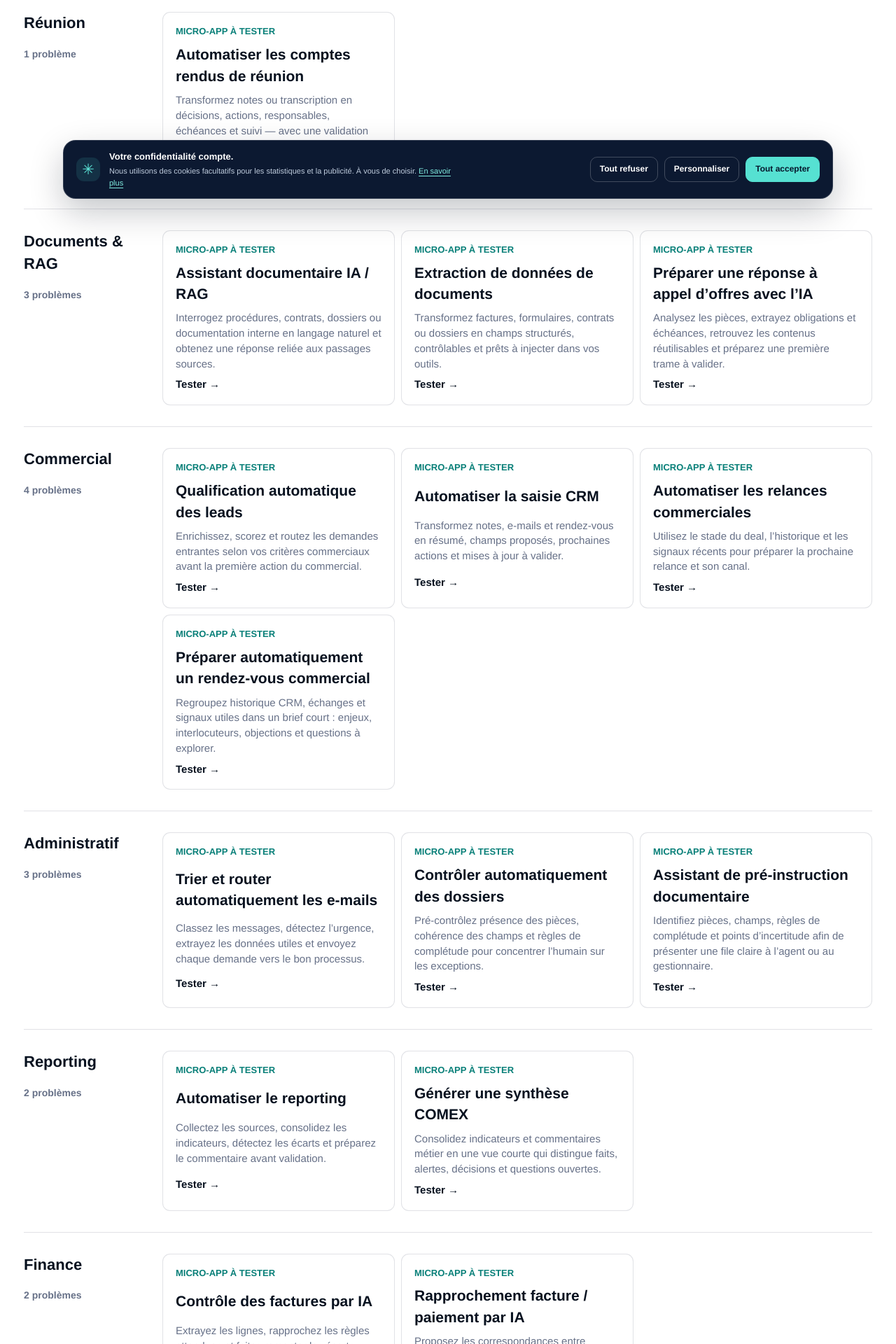
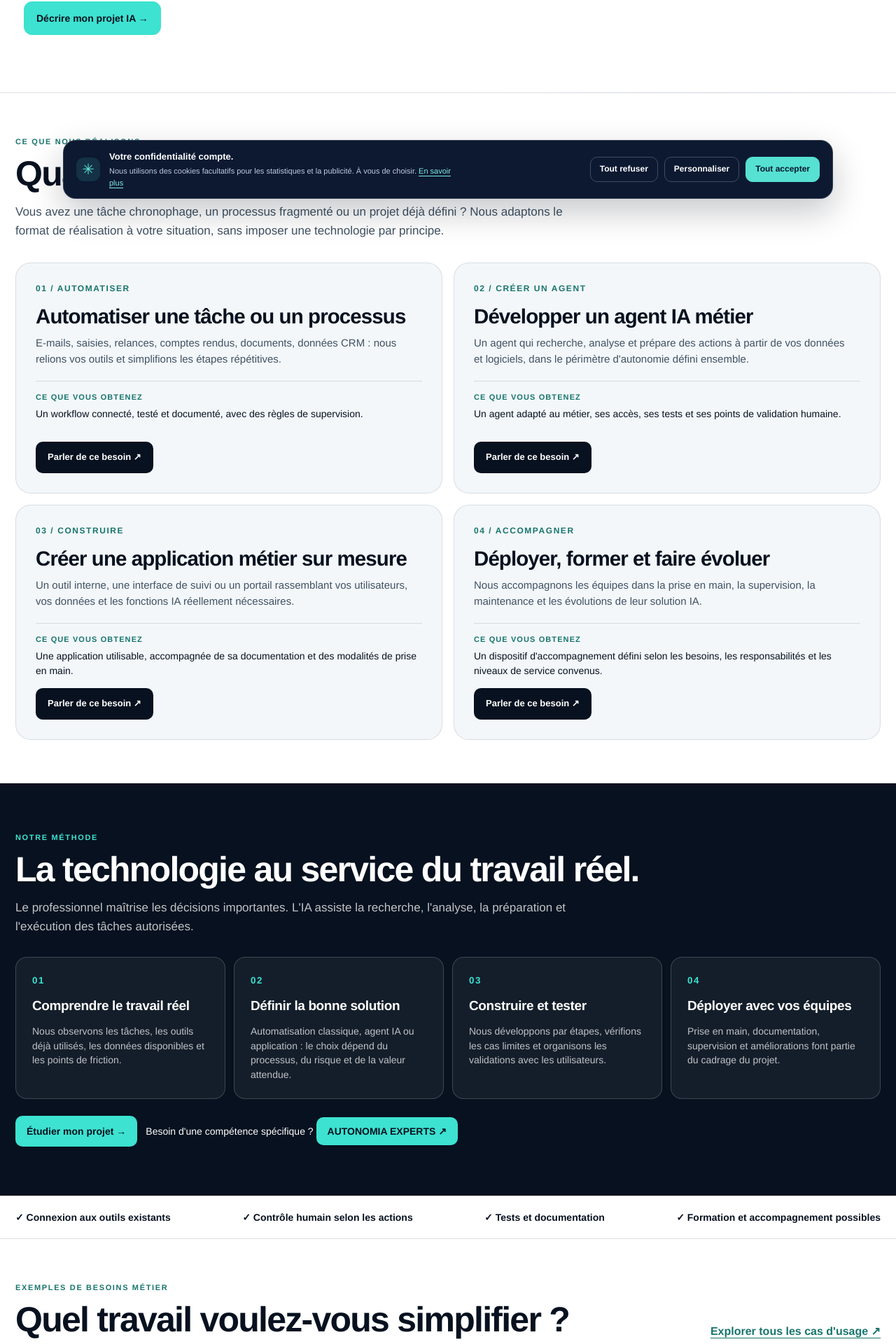
Before and after one commit to aristote-app/Autonomia-MCP, a Next.js app in the folder site/: page /solutions-ia in a window 1280 px wide. Shown: the part 498-2418 px from the top of the page at 70% size. Built offline with nearby package versions, Linux system fonts and the light colour scheme; no server answers.

Commit message:
feat(build): clarify solutions offers and human-led delivery

```diff
--- a/site/app/solutions-ia/page.js
+++ b/site/app/solutions-ia/page.js
@@ -1,26 +1,186 @@
+import Link from "next/link";
 import ProblemLink from "@/components/ProblemLink";
 import { problemClusters, problemSolutions } from "@/content/problem-solutions";
+import styles from "./offres-build.module.css";
 
 export const metadata = {
-  title: "Solutions IA par problème métier",
-  description: "Explorez des solutions IA très précises : comptes rendus, RAG documentaire, leads, e-mails, dossiers, reporting, factures, appels d’offres et autres processus.",
+  title: "Agence IA sur mesure : automatisation, agents et applications métier | AUTONOMIA BUILD",
+  description: "AUTONOMIA BUILD conçoit des automatisations, agents IA et applications métier sur mesure. De la définition du besoin au déploiement, avec validation humaine et accompagnement des équipes.",
   alternates: { canonical: "/solutions-ia" }
 };
 
+const offers = [
+  {
+    number: "01 / AUTOMATISER",
+    title: "Automatiser une tâche ou un processus",
+    description: "E-mails, saisies, relances, comptes rendus, documents, données CRM : nous relions vos outils et simplifions les étapes répétitives.",
+    deliverable: "Un workflow connecté, testé et documenté, avec des règles de supervision."
+  },
+  {
+    number: "02 / CRÉER UN AGENT",
+    title: "Développer un agent IA métier",
+    description: "Un agent qui recherche, analyse et prépare des actions à partir de vos données et logiciels, dans le périmètre d'autonomie défini ensemble.",
+    deliverable: "Un agent adapté au métier, ses accès, ses tests et ses points de validation humaine."
+  },
+  {
+    number: "03 / CONSTRUIRE",
+    title: "Créer une application métier sur mesure",
+    description: "Un outil interne, une interface de suivi ou un portail rassemblant vos utilisateurs, vos données et les fonctions IA réellement nécessaires.",
+    deliverable: "Une application utilisable, accompagnée de sa documentation et des modalités de prise en main."
+  },
+  {
+    number: "04 / ACCOMPAGNER",
+    title: "Déployer, former et faire évoluer",
+    description: "Nous accompagnons les équipes dans la prise en main, la supervision, la maintenance et les évolutions de leur solution IA.",
+    deliverable: "Un dispositif d'accompagnement défini selon les besoins, les responsabilités et les niveaux de service convenus."
+  }
+];
+
+const steps = [
+  { title: "Comprendre le travail réel", detail: "Nous observons les tâches, les outils déjà utilisés, les données disponibles et les points de friction." },
+  { title: "Définir la bonne solution", detail: "Automatisation classique, agent IA ou application : le choix dépend du processus, du risque et de la valeur attendue." },
+  { title: "Construire et tester", detail: "Nous développons par étapes, vérifions les cas limites et organisons les validations avec les utilisateurs." },
+  { title: "Déployer avec vos équipes", detail: "Prise en main, documentation, supervision et améliorations font partie du cadrage du projet." }
+];
+
+const faqs = [
+  ["Faut-il déjà connaître la solution technique ?", "Non. Décrivez le travail à simplifier, les outils concernés et les personnes qui l'effectuent. Nous examinons ensuite les options adaptées."],
+  ["Combien coûte un outil IA sur mesure ?", "Le coût dépend du processus, du nombre de connexions, des données, des exigences de sécurité et du niveau d'accompagnement. Nous construisons une estimation après avoir qualifié le périmètre."],
+  ["Les équipes gardent-elles la main ?", "Oui. Le niveau d'autonomie est défini par tâche. Les actions sensibles peuvent faire l'objet d'une revue, d'un contrôle ou d'une validation par le professionnel responsable."],
+  ["Peut-on conserver nos logiciels actuels ?", "C'est une option examinée en priorité. Nous étudions les possibilités de connexion à votre environnement avant de proposer une nouvelle application."],
+  ["Proposez-vous aussi des experts et des formations ?", "Oui. AUTONOMIA EXPERTS mobilise les compétences IA adaptées et AUTONOMIA ACADEMY accompagne les collaborateurs dans leurs usages professionnels."]
+];
+
 export default function SolutionsIaPage() {
+  const base = process.env.NEXT_PUBLIC_SITE_URL || "https://build-autonomia.com";
+  const serviceSchema = {
+    "@context": "https://schema.org",
+    "@type": "Service",
+    "@id": base + "/solutions-ia#service",
+    name: "AUTONOMIA BUILD — solutions IA sur mesure",
+    serviceType: "Développement de solutions IA et automatisations métier",
+    url: base + "/solutions-ia",
+    provider: { "@id": base + "#organization" },
+    description: "Conception et développement d'automatisations métier, d'agents IA et d'applications sur mesure avec accompagnement des équipes."
+  };
+
   return (
-    <main className="problemHub">
+    <main className={`problemHub ${styles.offersPage}`}>
+      <script type="application/ld+json" dangerouslySetInnerHTML={{ __html: JSON.stringify(serviceSchema) }} />
+
       <section className="problemHubHero">
-        <p className="eyebrow">AUTONOMIA · SOLUTIONS IA</p>
-        <h1>Quel travail voulez-vous arrêter de faire à la main ?</h1>
-        <p>Une intention, une page, une démonstration. Choisissez le problème concret plutôt qu’une catégorie d’IA.</p>
+        <div className={styles.offersLead}>
+          <p className="eyebrow">AUTONOMIA BUILD · SOLUTIONS IA SUR MESURE</p>
+          <h1>Des outils IA conçus pour vos métiers. Utilisés par vos équipes.</h1>
+          <p>Automatisations, agents IA, applications internes : nous partons d'un problème concret, construisons une solution adaptée à vos outils et accompagnons sa mise en usage.</p>
+          <div className={styles.heroActions}>
+            <Link className={styles.heroPrimary} href="/start">Décrire mon projet IA →</Link>
+            <Link className={styles.heroSecondary} href="#offres-build">Découvrir nos prestations ↓</Link>
+          </div>
+          <p className={styles.heroNote}>Un premier échange pour définir le besoin · Proposition adaptée au périmètre · Validation humaine lorsque nécessaire</p>
+        </div>
       </section>
+
+      <section className={styles.offersSection} id="offres-build">
+        <span className={styles.sectionKicker}>CE QUE NOUS RÉALISONS</span>
+        <h2 className={styles.sectionTitle}>Quatre façons de passer du besoin à l'outil.</h2>
+        <p className={styles.sectionIntro}>Vous avez une tâche chronophage, un processus fragmenté ou un projet déjà défini ? Nous adaptons le format de réalisation à votre situation, sans imposer une technologie par principe.</p>
+        <div className={styles.offerGrid}>
+          {offers.map((offer) => (
+            <article className={styles.offerCard} key={offer.number}>
+              <span className={styles.offerNumber}>{offer.number}</span>
+              <h3>{offer.title}</h3>
+              <p>{offer.description}</p>
+              <div className={styles.offerDeliverable}>
+                <strong>Ce que vous obtenez</strong>
+                <span>{offer.deliverable}</span>
+              </div>
+              <Link href="/start" className={styles.offerLink}>Parler de ce besoin ↗</Link>
+            </article>
+          ))}
+        </div>
+      </section>
+
+      <section className={styles.methodSection} aria-labelledby="methode-build">
+        <div className={styles.methodInner}>
+          <span className={styles.sectionKicker}>NOTRE MÉTHODE</span>
+          <h2 className={styles.sectionTitle} id="methode-build">La technologie au service du travail réel.</h2>
+          <p className={styles.sectionIntro}>Le professionnel maîtrise les décisions importantes. L'IA assiste la recherche, l'analyse, la préparation et l'exécution des tâches autorisées.</p>
+          <div className={styles.methodGrid}>
+            {steps.map((step, index) => (
+              <article className={styles.methodStep} key={step.title}>
+                <small>{String(index + 1).padStart(2, "0")}</small>
+                <strong>{step.title}</strong>
+                <p>{step.detail}</p>
+              </article>
+            ))}
+          </div>
+          <div className={styles.methodFooter}>
+            <Link href="/start">Étudier mon projet →</Link>
+            <span>Besoin d'une compétence spécifique ? <Link href="/experts">AUTONOMIA EXPERTS ↗</Link></span>
+          </div>
+        </div>
+      </section>
+
+      <div className={styles.proofBand} aria-label="Notre approche">
+        <span>✓ Connexion aux outils existants</span>
+        <span>✓ Contrôle humain selon les actions</span>
+        <span>✓ Tests et documentation</span>
+        <span>✓ Formation et accompagnement possibles</span>
+      </div>
+
+      <section className={styles.problemIntro} id="solutions-par-probleme">
+        <div className={styles.problemHeading}>
+          <div>
+            <span className={styles.sectionKicker}>EXEMPLES DE BESOINS MÉTIER</span>
+            <h2 className={styles.sectionTitle}>Quel travail voulez-vous simplifier ?</h2>
+          </div>
+          <Link href="/cas-usage-ia">Explorer tous les cas d'usage ↗</Link>
+        </div>
+        <p className={styles.sectionIntro}>Retrouvez nos scénarios et mini-applications à tester. Ce sont des démonstrations de possibilités, pas des références de déploiement chez un client.</p>
+      </section>
+
       <section className="problemHubGroups">
-        {problemClusters.map((cluster)=>{
-          const items=problemSolutions.filter((item)=>item.cluster===cluster);
+        {problemClusters.map((cluster) => {
+          const items = problemSolutions.filter((item) => item.cluster === cluster);
           if (!items.length) return null;
-          return <div className="problemHubGroup" key={cluster}><div><span>{cluster}</span><strong>{items.length} problème{items.length>1?"s":""}</strong></div><div>{items.map((item)=><ProblemLink href={"/solutions-ia/"+item.slug} problemSlug={item.slug} problemCluster={item.cluster} surface="problem_hub" key={item.slug}><small>MICRO-APP À TESTER</small><strong>{item.title}</strong><span>{item.intro}</span><b>Tester →</b></ProblemLink>)}</div></div>;
+          return (
+            <div className="problemHubGroup" key={cluster}>
+              <div><span>{cluster}</span><strong>{items.length} problème{items.length > 1 ? "s" : ""}</strong></div>
+              <div>
+                {items.map((item) => (
+                  <ProblemLink href={"/solutions-ia/" + item.slug} problemSlug={item.slug} problemCluster={item.cluster} surface="problem_hub" key={item.slug}>
+                    <small>MICRO-APP À TESTER</small>
+                    <strong>{item.title}</strong>
+                    <span>{item.intro}</span>
+                    <b>Tester →</b>
+                  </ProblemLink>
+                ))}
+              </div>
+            </div>
+          );
         })}
+      </section>
+
+      <section className={styles.faqSection}>
+        <span className={styles.sectionKicker}>QUESTIONS FRÉQUENTES</span>
+        <h2 className={styles.sectionTitle}>Un projet adapté à votre organisation.</h2>
+        <div className={styles.faqList}>
+          {faqs.map(([question, answer]) => (
+            <details key={question}>
+              <summary>{question}</summary>
+              <p>{answer}</p>
+            </details>
+          ))}
+        </div>
+      </section>
+
+      <section className={styles.endCta}>
+        <div>
+          <h2>Vous savez quelle tâche vous voulez simplifier ?</h2>
+          <p>Décrivez votre besoin, ou échangeons directement sur votre projet de solution IA.</p>
+        </div>
+        <a href="https://calendly.com/deborah-build-autonomia/30min" target="_blank" rel="noopener noreferrer">Prendre rendez-vous ↗</a>
       </section>
     </main>
   );
```
